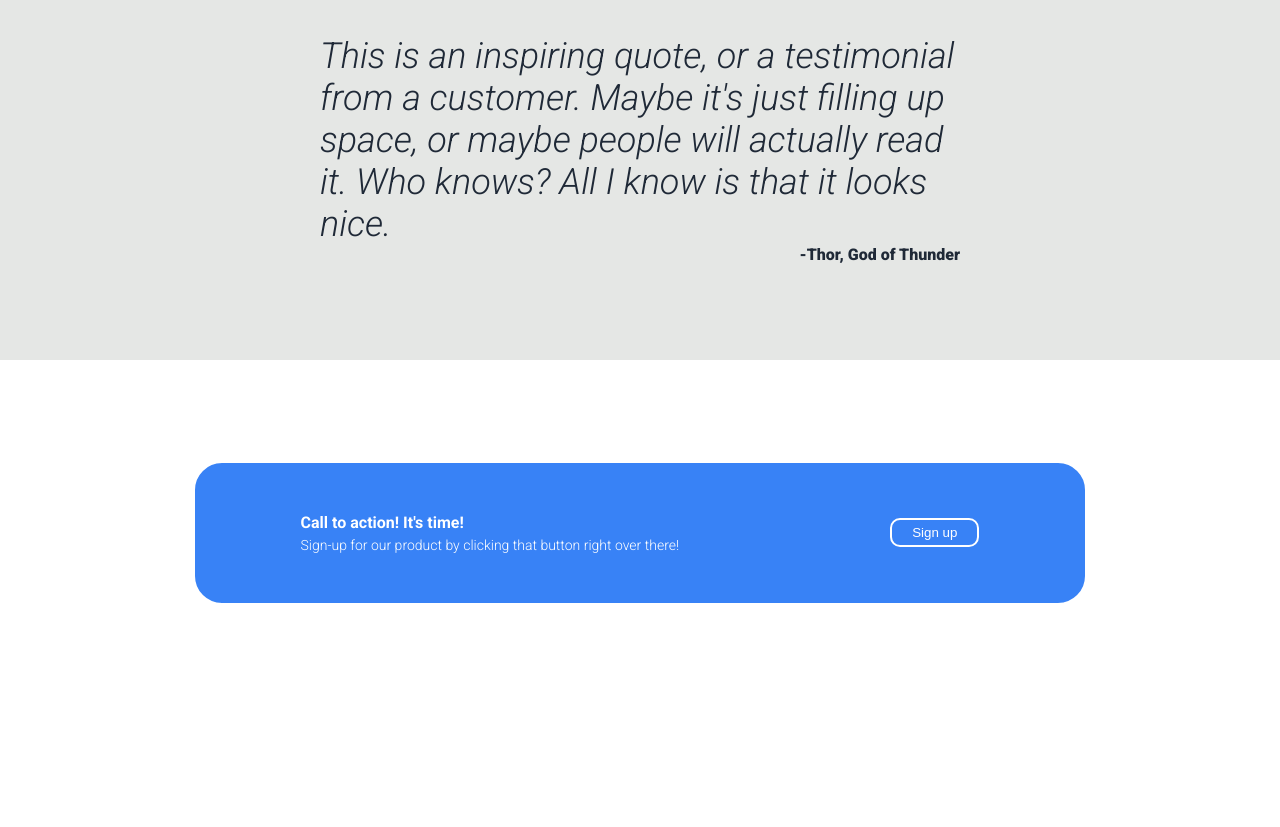
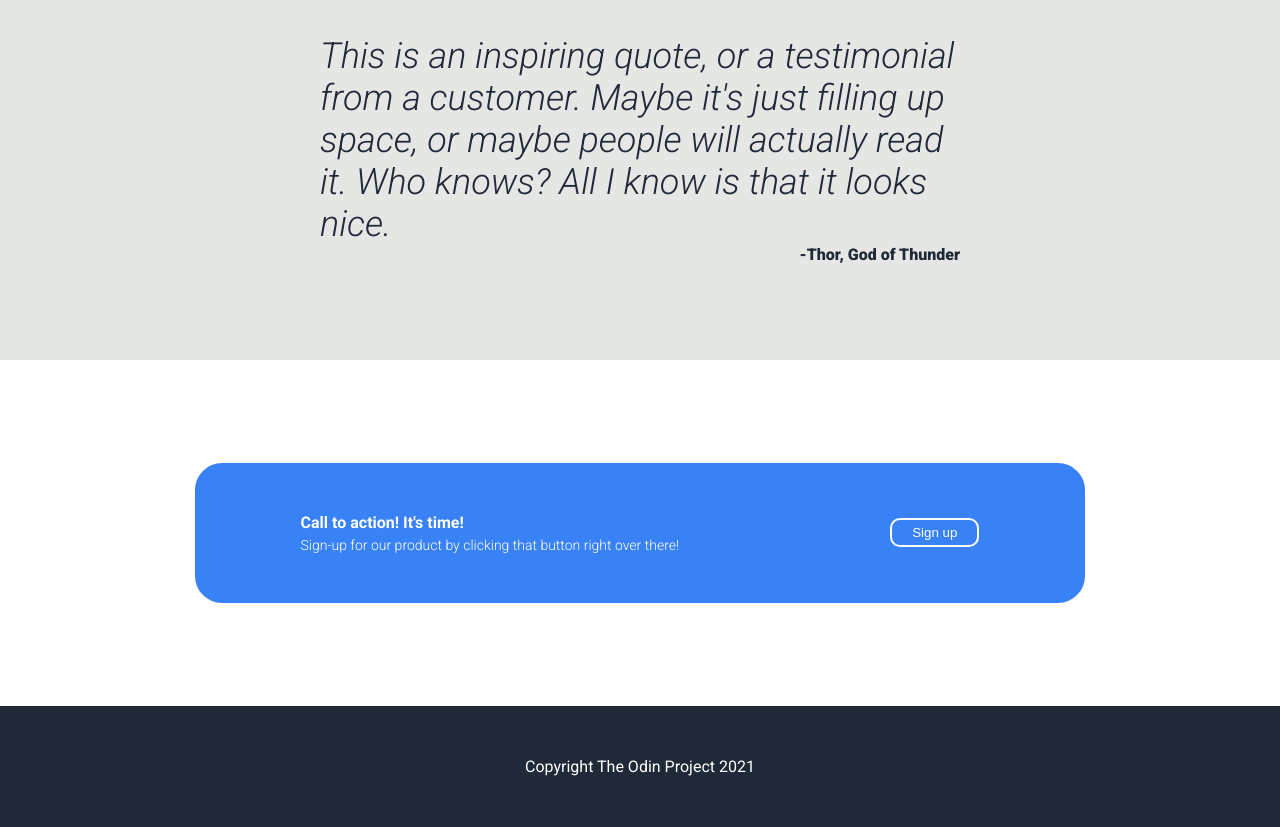
Before and after one commit to N-G-W/Landing-Page, a plain HTML site: page index.html in a window 1280 px wide. Shown: the part 902-1729 px from the top of the page. Before the commit the page ends 1608 px from the top, so only its background shows below. Drawn offline with Linux system fonts and the light colour scheme.

Commit message:
Add footer

```diff
--- a/index.html
+++ b/index.html
@@ -96,5 +96,9 @@
         </div>
       </div>
     </div>
+    <!-- footer section -->
+    <div id="main-container" style="text-align: center; padding: 4% 0%">
+      Copyright The Odin Project 2021
+    </div>
   </body>
 </html>
```
